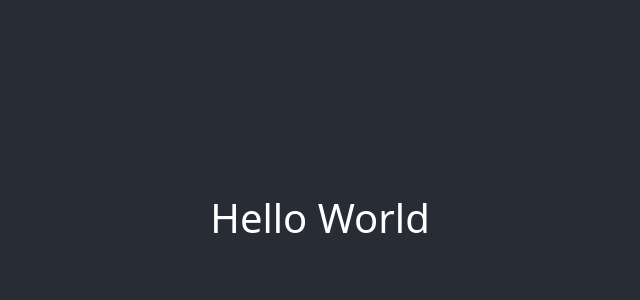
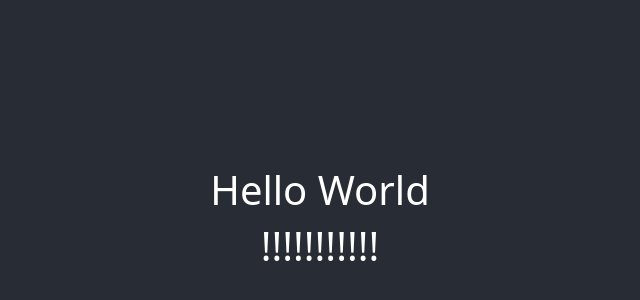
Before and after one commit to Zasheus/wdcc-hackathon, a React (Create React App) app in the folder my-app/: page / in a window 1280 px wide. Shown: the part 178-478 px from the top of the page, without its empty margins (320-960 px from the left). Built offline with nearby package versions, Linux system fonts and the light colour scheme.

Commit message:
test commit
test commit

```diff
--- a/my-app/src/App.js
+++ b/my-app/src/App.js
@@ -7,6 +7,7 @@ function App() {
     <div className="App">
       <header className="App-header">
       <h1>Hello World</h1>
+      <h1>!!!!!!!!!!!</h1>
       </header>
     </div>
   );
```
